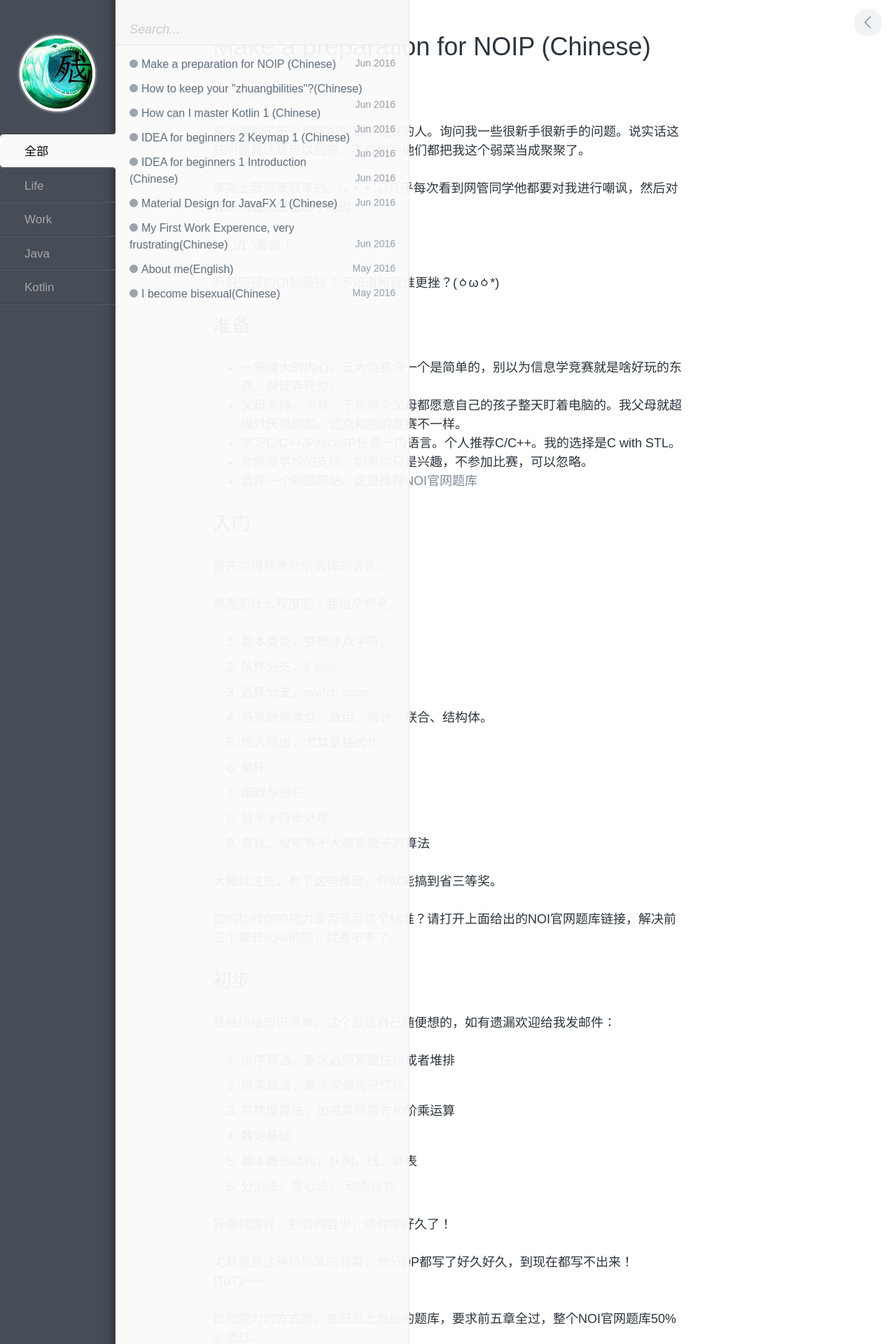
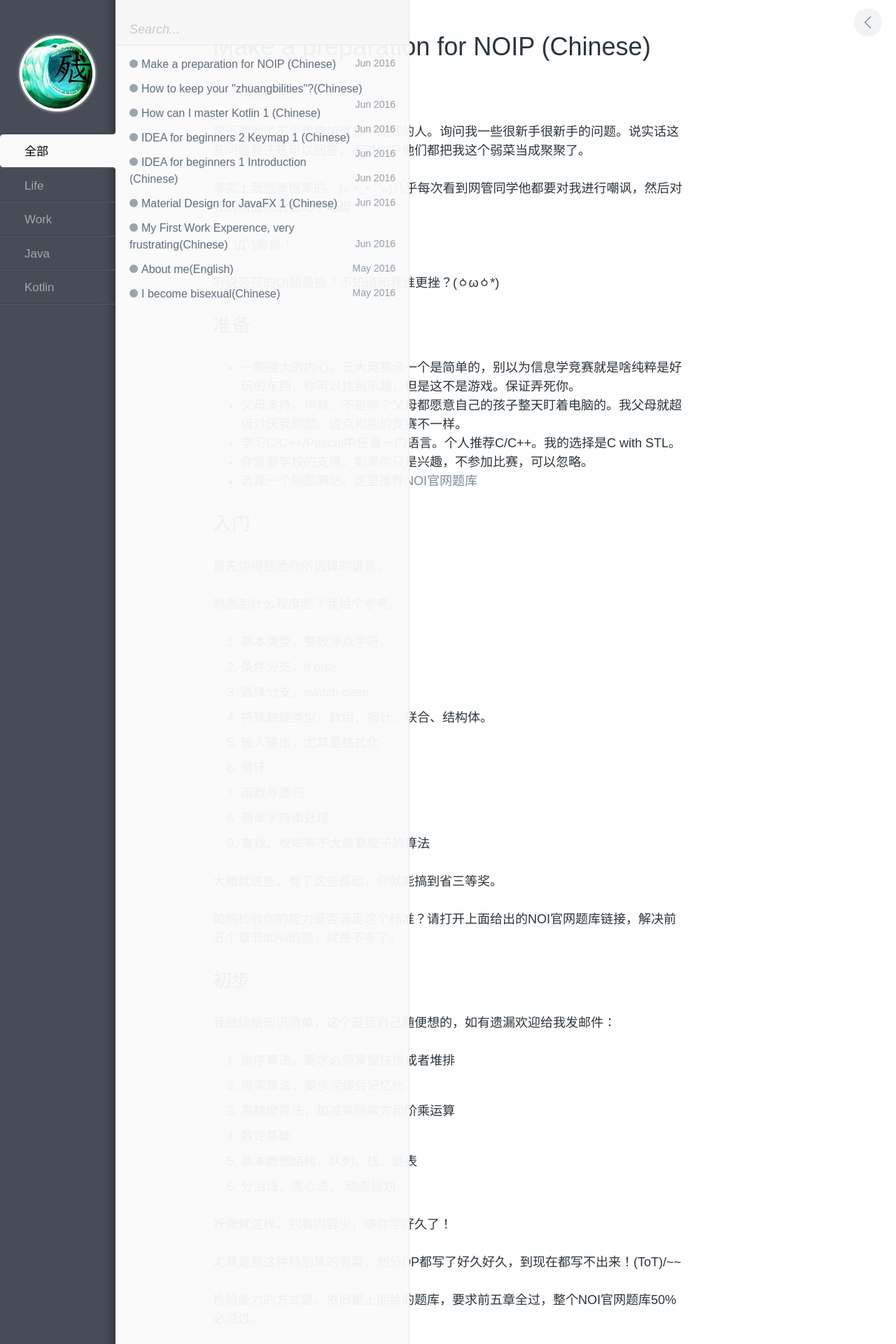
Before and after one commit to kangkangkang/ice1000.github.io, a Jekyll site: the page built from _posts/Life/2016-6-28-PrepareForNoip.md, in a window 1280 px wide. Shown: the top 1920 px of the page at 70% size. Built offline with Jekyll 4.4.1, drawn with Linux system fonts in a browser that asks for light colours; some of the changed text lies outside the part shown.

Commit message:
commit via a script

```diff
--- a/_posts/Life/2016-6-28-PrepareForNoip.md
+++ b/_posts/Life/2016-6-28-PrepareForNoip.md
@@ -11,21 +11,21 @@ description: Preparation for NOIP
 
 最近遇到了不少想参加信息学竞赛的人。询问我一些很新手很新手的问题。说实话这些问题我还是可以回答，不过似乎他们都把我这个弱菜当成聚聚了。
 
-事实上我很笨很笨的。(๑´•.̫ • `๑)几乎每次看到网管同学他都要对我进行嘲讽，然后对我的前面和后面动手动脚！
+事实上我很笨很笨的。(๑´•.̫ • ``๑)几乎每次看到网管同学他都要对我进行嘲讽，然后对我的前面和后面动手动脚！
 
 (# ﾟДﾟ)禽兽！
 
 听说莎莎的OI超级挫？不知道和我谁更挫？(ㆁωㆁ*)
 
-# 准备
+## 准备
 
-- 一颗强大的内心。五大竞赛没一个是简单的，别以为信息学竞赛就是啥好玩的东西。保证弄死你。
+- 一颗强大的内心。五大竞赛没一个是简单的，别以为信息学竞赛就是啥纯粹是好玩的东西，你可以找到乐趣，但是这不是游戏。保证弄死你。
 - 父母支持。毕竟，不是哪个父母都愿意自己的孩子整天盯着电脑的。我父母就超级讨厌我刷题。这点和别的竞赛不一样。
 - 学习C/C++/Pascal中任意一门语言。个人推荐C/C++。我的选择是C with STL。
 - 你需要学校的支持。如果你只是兴趣，不参加比赛，可以忽略。
 - 选择一个刷题网站。这里推荐[NOI官网题库](http://noi.openjudge.cn)
 
-# 入门
+## 入门
 
 首先你得熟悉你所选择的语言。
 
@@ -45,7 +45,7 @@ description: Preparation for NOIP
 
 如何检验你的能力是否满足这个标准？请打开上面给出的NOI官网题库链接，解决前五个章节80%的题，就差不多了。
 
-# 初步
+## 初步
 
 我继续给知识清单，这个是我自己随便想的，如有遗漏欢迎给我发邮件：
 
@@ -58,11 +58,11 @@ description: Preparation for NOIP
 
 好像就这样，别看内容少，够你学好久了！
 
-尤其是我这种特别笨的弱菜，划分DP都写了好久好久，到现在都写不出来！(ToT)/~~~
+尤其是我这种特别笨的弱菜，划分DP都写了好久好久，到现在都写不出来！(ToT)/~~
 
 检验能力的方式是，依旧是上面给的题库，要求前五章全过，整个NOI官网题库50%必须过。
 
-# 进阶
+## 进阶
 
 抱歉本弱菜还在向这里而努力！
 
@@ -76,7 +76,7 @@ description: Preparation for NOIP
 
 据说这样，肯定能拿到省一！
 
-# OI文化
+## OI文化
 
 OI圈子和别的一些圈子一样，是有很丰富的文化的。
 
@@ -110,9 +110,10 @@ DFS|Deep First Search，深度优先搜索
 BFS|Breadth First Search，广度优先搜索
 
 
-可以从中充分看出OI和别的竞赛不同。毕竟OI有人品这个概念，以及可以骗分～
+可以从中充分看出OI和别的竞赛不同。毕竟OI有人品这个概念，因为你有可能死机卡机或者忘记保存代码。
+
+以及OI可以利用黑箱测试的特性使用骗分手段～
 
 各位OIer，我们共勉吧～
 
-另外欢迎大家来围观[本弱菜的刷题记录](https://github.com/ice1000/OI-codes)，里面还有不少别的OJ的链接
-，和我一起交流请随意issue～
+另外欢迎大家来围观[本弱菜的刷题记录](https://github.com/ice1000/OI-codes)，里面还有不少别的OJ的链接，和我一起交流请随意issue～
```
Also changed, not shown: other parts of _posts/Life/2016-6-28-PrepareForNoip.md (+1 -1 lines), _posts/Java/2016-6-25-MDOnDesktop.md (+1 -1 lines), _posts/Life/2016-6-27-CoderZhuangbi.md (+1 -1 lines).
